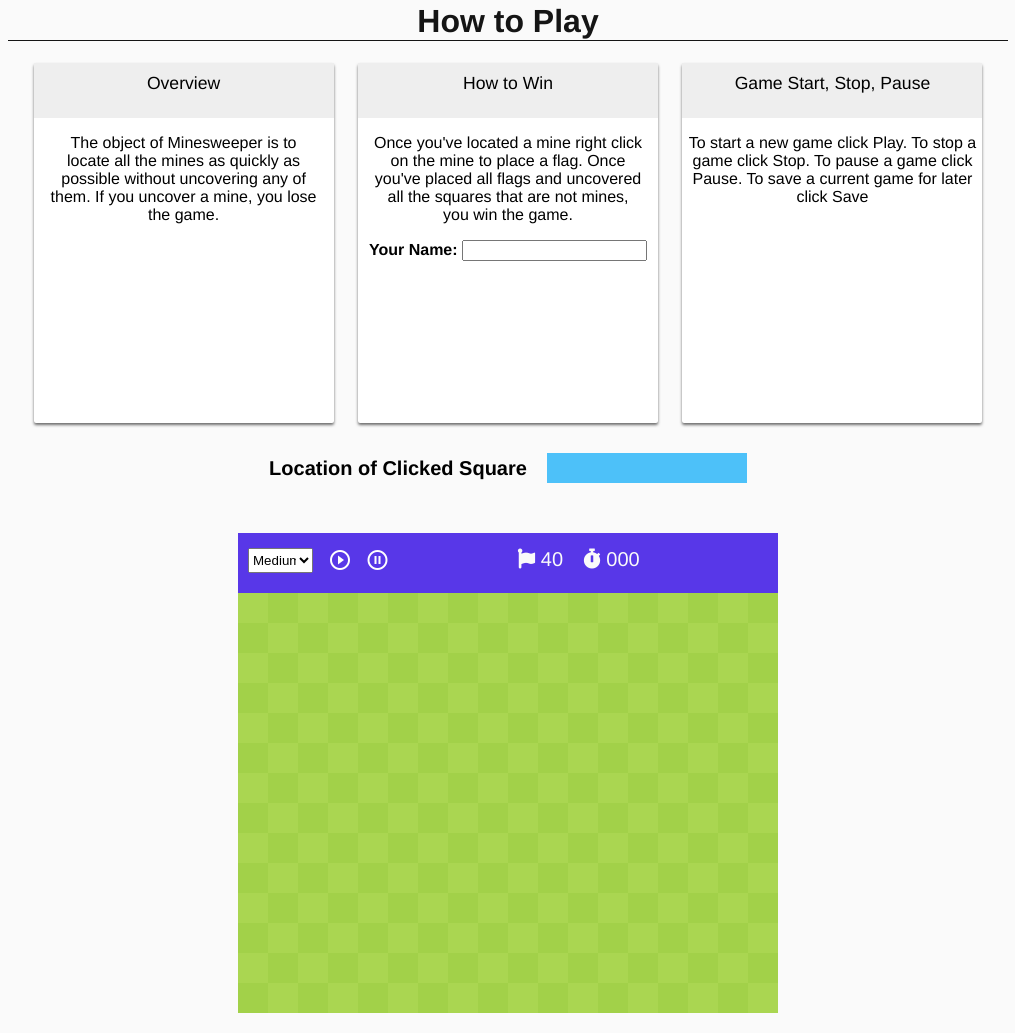
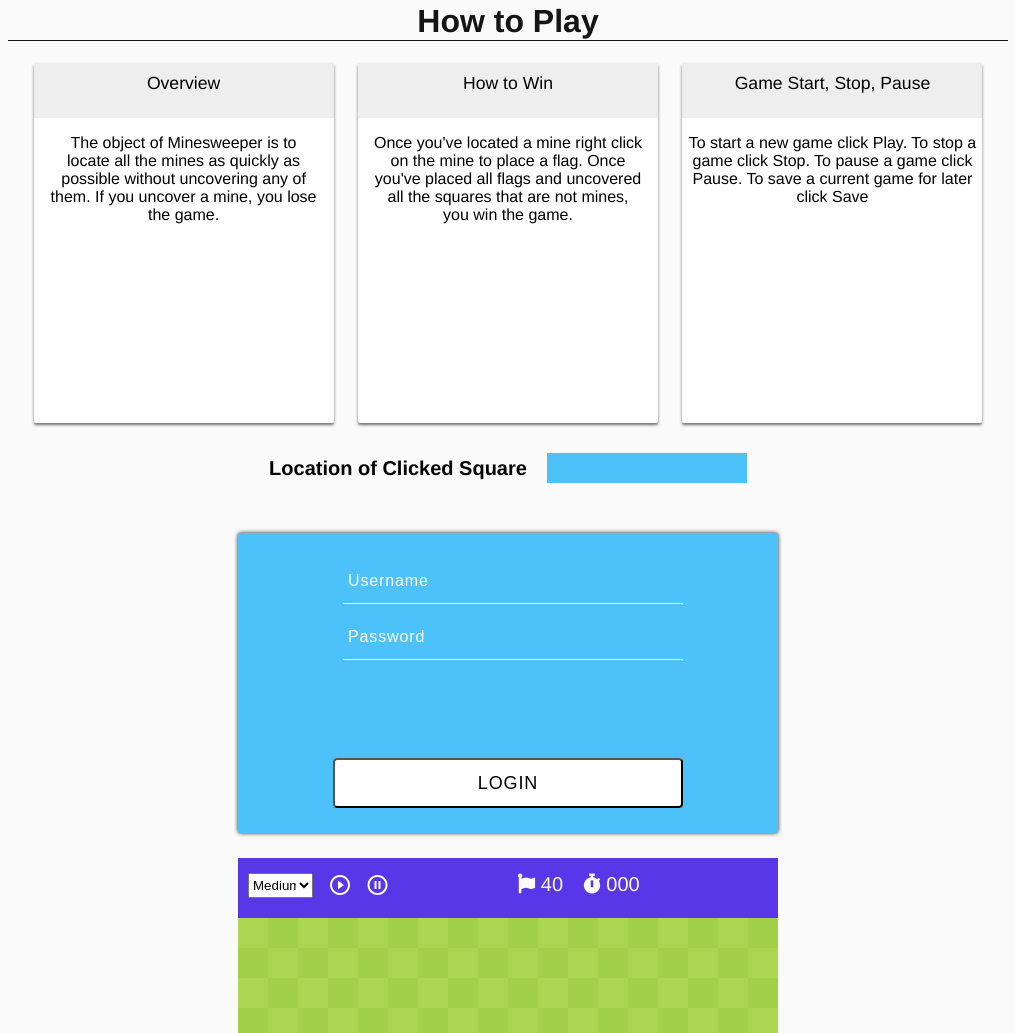
Before and after one commit to jacoblonghurst/minesweeper, a plain HTML site: page index.html in a window 1280 px wide. Shown: the part 184-1217 px from the top of the page, without its empty margins (132-1147 px from the left). Drawn offline with Linux system fonts and the light colour scheme.

Commit message:
Added login page

```diff
--- a/index.html
+++ b/index.html
@@ -96,13 +96,13 @@
                             and uncovered all the squares that are not mines, you win the game.</p>
                     </div>
 
-                    <div>
-                        <label for="showInput"><b>Your Name: </b></label>
-                        <input type="text" id="showInput" onblur="showInputText(this.value)"
-                               onkeyup="showInputText(this.value)" />
+                    <!--<div>-->
+                        <!--<label for="showInput"><b>Your Name: </b></label>-->
+                        <!--<input type="text" id="showInput" onblur="showInputText(this.value)"-->
+                               <!--onkeyup="showInputText(this.value)" />-->
 
-                        <div id="showInputText"></div>
-                    </div>
+                        <!--<div id="showInputText"></div>-->
+                    <!--</div>-->
                 </div>
 
                 <div class="card __play">
@@ -120,6 +120,25 @@
                     <div id="clickLocationRow" style="padding-right: 10px; display: inline-block;"></div>
                     <div id="clickLocationCol" style="padding: 0; margin: 0; display: inline-block;"></div>
                 </div>
+            </div>
+        </div>
+
+        <div class="login">
+            <div style="padding-top: 25px;">
+                <div class="login__username">
+                    <!--<label for="username">Username</label>-->
+                    <input type="text" placeholder="Username" id="username" autocomplete="off" />
+                </div>
+
+                <div class="login__password">
+                    <input type="password" placeholder="Password" id="password" onkeydown="" />
+                </div>
+            </div>
+
+            <div class="login__success" id="login_success"></div>
+
+            <div class="login__submit" onclick="login()">
+                <button>Login</button>
             </div>
         </div>
 
--- a/src/app/index.scss
+++ b/src/app/index.scss
@@ -146,6 +146,90 @@
             }
 
         }
+
+        .login {
+            background-color: #4dc1f9;
+            height: 300px;
+            margin: 25px auto;
+            width: 540px;
+            color: white;
+            position: relative;
+            -webkit-box-shadow: 0px 0px 4px 0px rgba(0,0,0,0.87);
+            -moz-box-shadow: 0px 0px 4px 0px rgba(0,0,0,0.87);
+            box-shadow: 0px 0px 4px 0px rgba(0,0,0,0.87);
+            border-radius: 3px;
+            input {
+                width: 330px;
+                height: 25px;
+                padding: 10px 5px;
+                font-size: 16px;
+                outline: none;
+                background-color: #4dc1f9;
+                border: none;
+                border-bottom: 1px solid white;
+                letter-spacing: 0.875px;
+                color: white;
+            }
+
+            ::placeholder {
+                color: white;
+                opacity: 1;
+            }
+
+            :-ms-input-placeholder {
+                color: white;
+            }
+
+            ::-ms-input-placeholder {
+                color: white;
+            }
+
+            .login__username {
+                margin: 0 auto;
+                outline: none;
+                width: 330px;
+            }
+
+            .login__password {
+                margin: 10px auto;
+                outline: none;
+                width: 330px;
+            }
+
+            .login__submit {
+                position: absolute;
+                bottom: 25px;
+                display: block;
+                height: 50px;
+                min-height: 50px;
+                background-color: white;
+                width: 350px;
+                margin: 0 auto;
+                border-radius: 4px;
+                border: none;
+                left: 50%;
+                -webkit-transform: translateX(-50%);
+                -moz-transform: translateX(-50%);
+                -ms-transform: translateX(-50%);
+                -o-transform: translateX(-50%);
+                transform: translateX(-50%);
+                button {
+                    border-radius: 4px;
+                    height: 50px;
+                    width: 350px;
+                    background-color: white;
+                    color: black;
+                    font-size: 18px;
+                    font-weight: 400;
+                    letter-spacing: 0.875px;
+                    text-transform: uppercase;
+                    outline: none;
+                    cursor: pointer;
+                }
+            }
+
+        }
+
         .board {
             width: 100%;
             //max-width: 400px;
--- a/src/script.js
+++ b/src/script.js
@@ -33,3 +33,19 @@
         menuIcon.style.color = '#151515';
     }
 };
+
+let login = () => {
+    let xhr = new XMLHttpRequest();
+    let username = document.getElementById('username').value;
+    let password = document.getElementById('password').value;
+    xhr.open('POST', `http://universe.tc.uvu.edu/cs2550/assignments/PasswordCheck/check.php`, false);
+    xhr.setRequestHeader('Content-Type', 'application/x-www-form-urlencoded');
+    xhr.send(`userName=${username}&password=${password}`);
+
+    let result = JSON.parse(xhr.responseText);
+    if (result.result === 'valid') {
+        document.getElementById('login_success').innerHTML = '<span>Successfully logged in</span>';
+    } else {
+        document.getElementById('login_success').innerHTML = '<span>Username or password incorrect</span>';
+    }
+};
```
Also changed, not shown: src/app/index.css, 1 other file.
